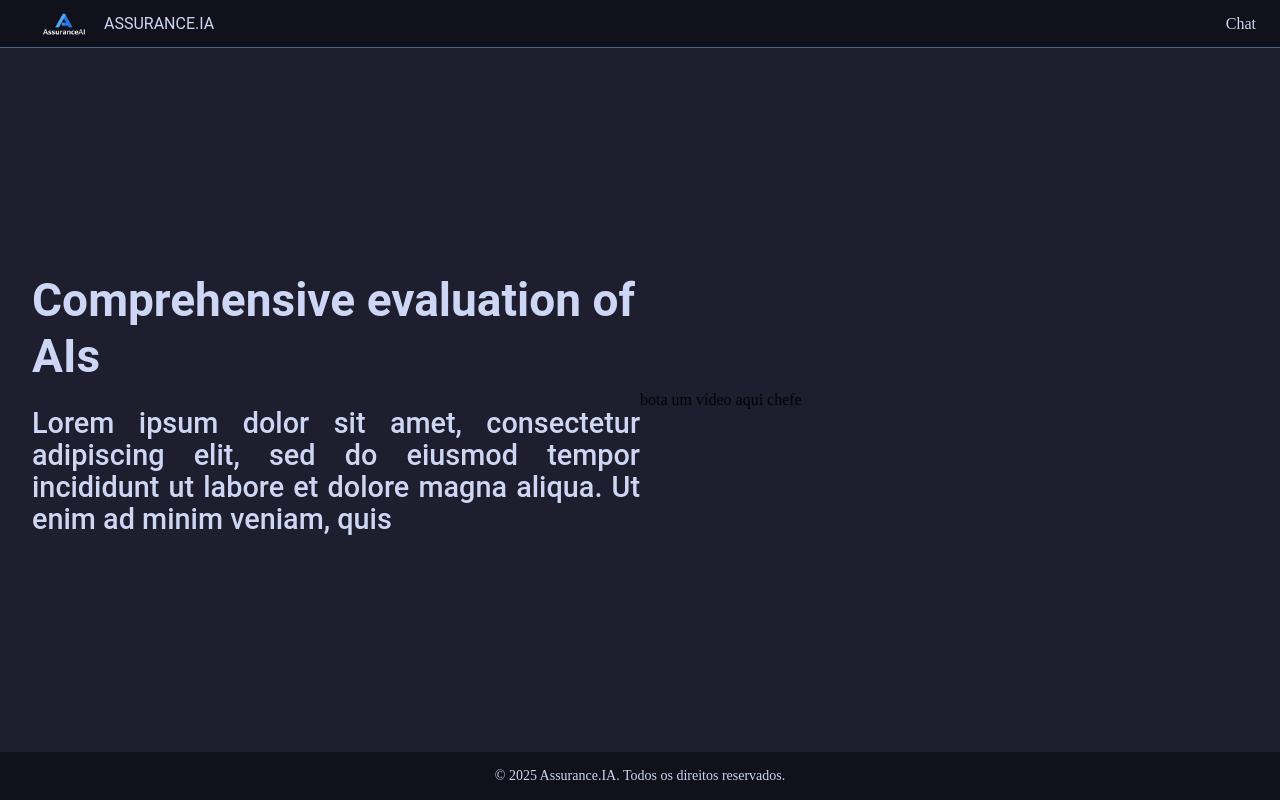
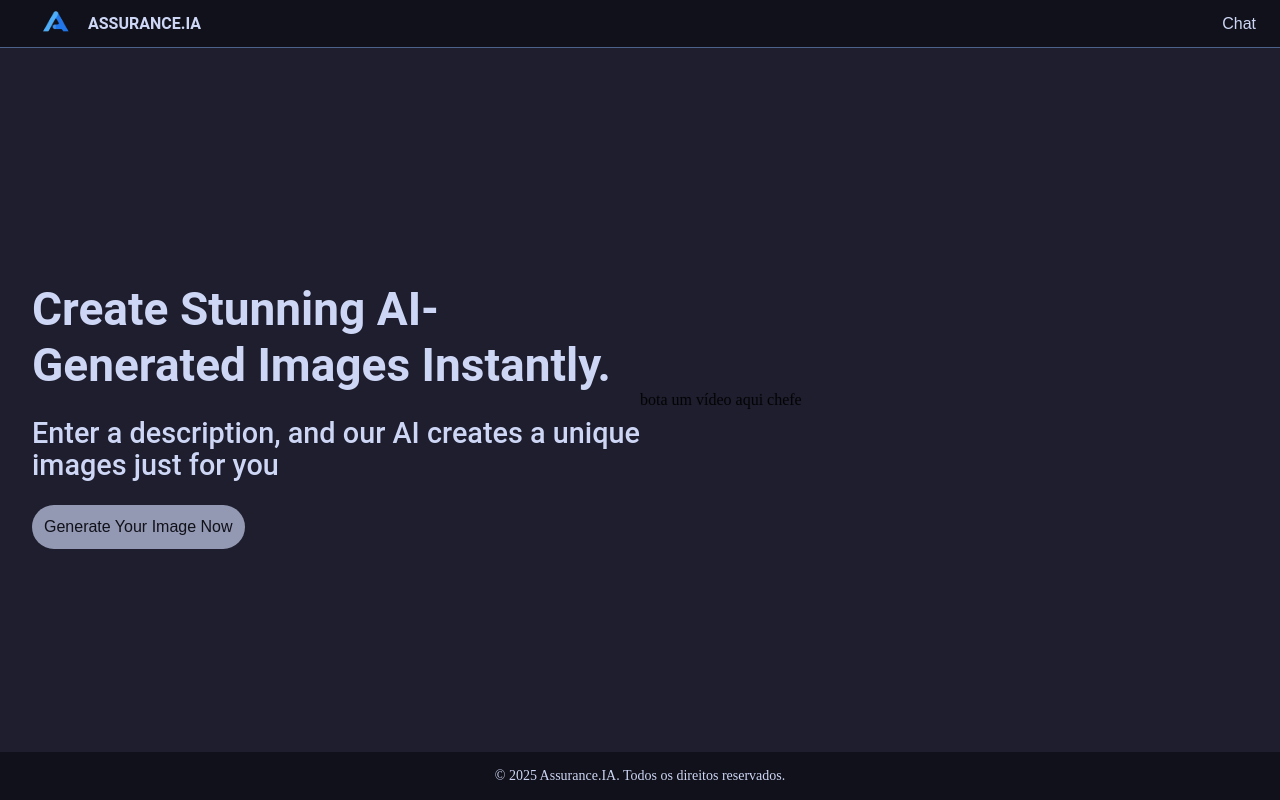
Before and after one commit to grm1003/hackthon-biofy2025, a React (Vite) app: page / in a window 1280 px wide. Built offline with nearby package versions, Linux system fonts and the light colour scheme.

Commit message:
💄 fix logo and change content of lp

```diff
--- a/src/infrastructure/i18n/locales/en/landpage.json
+++ b/src/infrastructure/i18n/locales/en/landpage.json
@@ -1,7 +1,8 @@
 {
   "landpage": {
-    "title": "Comprehensive evaluation of AIs",
-    "subtitle": "Lorem ipsum dolor sit amet, consectetur adipiscing elit, sed do eiusmod tempor incididunt ut labore et dolore magna aliqua. Ut enim ad minim veniam, quis",
+    "title": "Create Stunning AI-Generated Images Instantly.",
+    "subtitle": "Enter a description, and our AI creates a unique images just for you",
+    "callToAction": "Generate Your Image Now",
     "copyright": "Assurance.IA. Todos os direitos reservados.",
     "chatLink": "Chat"
   }
--- a/src/modules/content/content.container.tsx
+++ b/src/modules/content/content.container.tsx
@@ -1,18 +1,37 @@
 import { useI18n } from "@/infrastructure/i18n";
+import { useNavigation } from "@/infrastructure/navigation";
+import { URL_CHAT } from "@/infrastructure/navigation/constants";
 
 export const ContentContainer = () => {
   const { scopedT } = useI18n();
+  const { navigate } = useNavigation();
+
   const t = scopedT("landpage");
 
   return (
     <div className="grid grid-cols-2 justify-between items-center h-[calc(100vh-96px)] px-8">
       <div>
-        <h1 className="font-title text-text sm:text-title-small md:text-title-medium lg:text-title-large mb-2">
+        <h1 className="font-title text-text sm:text-title-small md:text-title-medium lg:text-title-large mb-6">
           {t("title")}
         </h1>
-        <h2 className="font-subtitle text-justify text-text sm:text-subtitle-small md:text-subtitle-medium lg:text-subtitle-large">
+        <h2
+          className={`
+            font-subtitle text-justify text-text sm:text-subtitle-small md:text-subtitle-medium
+            lg:text-subtitle-large mb-6
+          `}
+        >
           {t("subtitle")}
         </h2>
+        <button
+          className={`
+            bg-button text-text-inverse p-3 rounded-full hover:bg-button-hover
+            sm:text-body-small md:text-body-medium lg:text-body-large !font-medium
+            cursor-pointer transition-all border-none focus:outline-[rgb(137,180,250,0.5)]
+          `}
+          onClick={() => navigate(URL_CHAT)}
+        >
+          {t("callToAction")}
+        </button>
       </div>
       <div>
         <span>bota um vídeo aqui chefe</span>
--- a/src/modules/header/header.container.tsx
+++ b/src/modules/header/header.container.tsx
@@ -1,7 +1,9 @@
 import { useI18n } from "@/infrastructure/i18n";
+import { useNavigation } from "@/infrastructure/navigation";
 import { URL_CHAT, URL_HOME } from "@/infrastructure/navigation/constants";
 
 export const HeaderContainer = () => {
+  const { navigate } = useNavigation();
   const { scopedT } = useI18n();
   const t = scopedT("landpage");
 
@@ -13,27 +15,29 @@ export const HeaderContainer = () => {
       `}
     >
       <div className="flex items-center">
-        <img src="/src/assets/logo.png" alt="logo" className="h-20" />
-        <a
-          href={URL_HOME}
+        <img src="/src/assets/logo.svg" alt="logo" className="h-16" />
+        <button
+          onClick={() => navigate(URL_HOME)}
           className={`
             font-body text-text-link hover:text-text-link-pressed focus:text-text-link-pressed
-            lg:text-body-large md:text-body-medium sm:text-body-small transition-all no-underline
+            lg:text-body-large md:text-body-medium sm:text-body-small transition-all border-none
+            bg-transparent cursor-pointer p-0 !font-bold
           `}
         >
           ASSURANCE.IA
-        </a>
+        </button>
       </div>
       <div className="flex gap-3">
-        <a
-          href={URL_CHAT}
+        <button
+          onClick={() => navigate(URL_CHAT)}
           className={`
             text-text-link !font-medium lg:text-body-large md:text-body-medium sm:text-body-small
             no-underline hover:text-text-link-pressed focus:text-text-link-pressed transition-all
+            bg-transparent border-none cursor-pointer p-0
           `}
         >
           {t("chatLink")}
-        </a>
+        </button>
       </div>
     </div>
   );
```
Also changed, not shown: src/assets/logo.svg (added).
